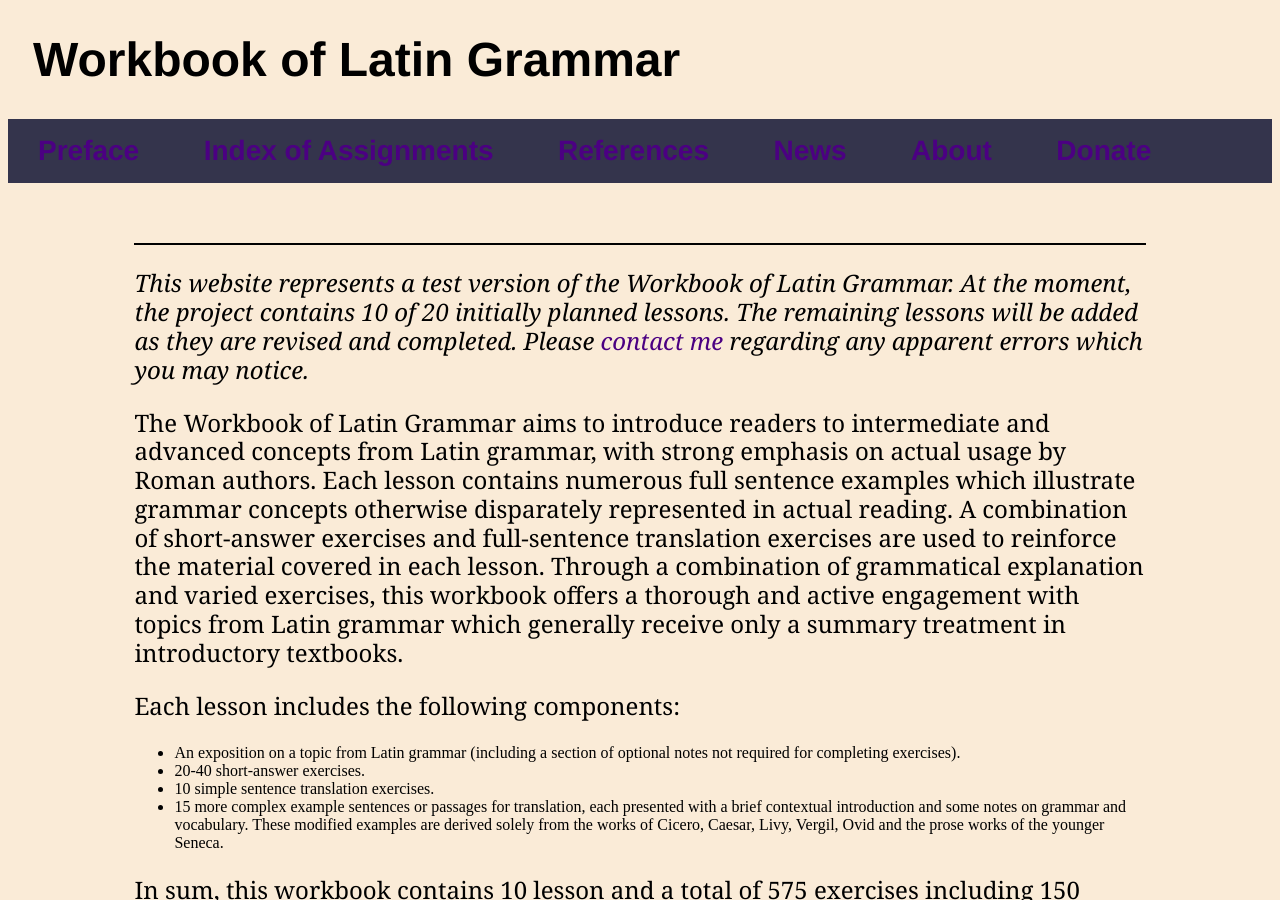
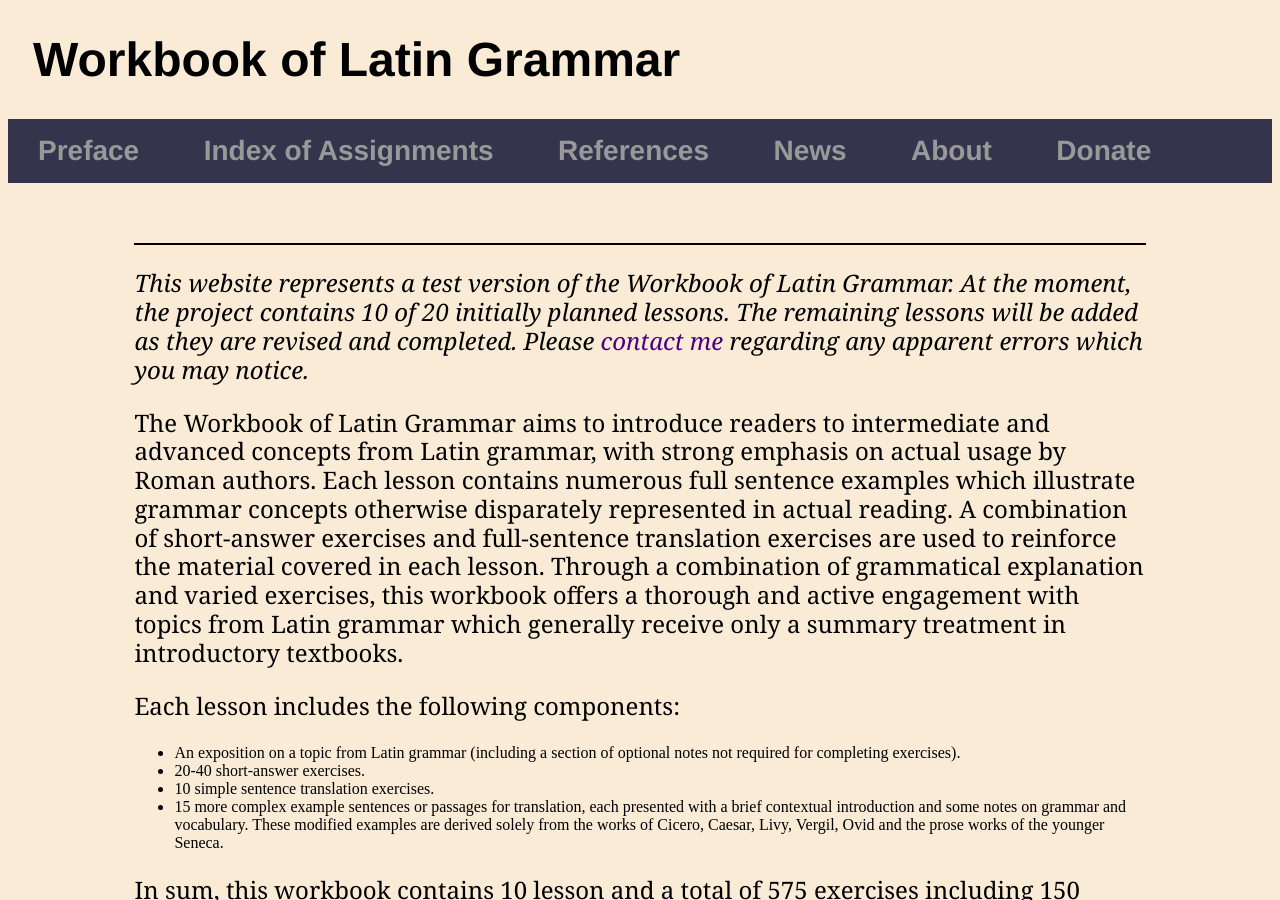
Before and after one commit to AlanCFleming82/AlanCFleming82.github.io, a Jekyll site: the page built from index.html, in a window 1280 px wide and 900 px high. Built offline with Jekyll 4.4.1, drawn with Linux system fonts in a browser that asks for light colours.

Commit message:
Update default.html

```diff
--- a/_layouts/default.html
+++ b/_layouts/default.html
@@ -10,12 +10,12 @@
 	<h1>Workbook of Latin Grammar</h1>
 	<nav>
 	<ul>
-		<li><a href="http://latinworkbook.com/index.html">Preface</a></li>
-		<li><a href="http://latinworkbook.com/Assignments.html">Index of Assignments</a></li>
-		<li><a href="http://latinworkbook.com/References.html">References</a></li>
-		<li><a href="http://latinworkbook.com/News.html">News</a></li>
-		<li><a href="http://latinworkbook.com/About.html">About</a></li>
-		<li><a href="http://latinworkbook.com/Donations.html">Donate</a></li>
+		<li><a class="nav" href="http://latinworkbook.com/index.html">Preface</a></li>
+		<li><a class="nav" href="http://latinworkbook.com/Assignments.html">Index of Assignments</a></li>
+		<li><a class="nav" href="http://latinworkbook.com/References.html">References</a></li>
+		<li><a class="nav" href="http://latinworkbook.com/News.html">News</a></li>
+		<li><a class="nav" href="http://latinworkbook.com/About.html">About</a></li>
+		<li><a class="nav" href="http://latinworkbook.com/Donations.html">Donate</a></li>
     </ul>
 	</nav>
   <main>
```
